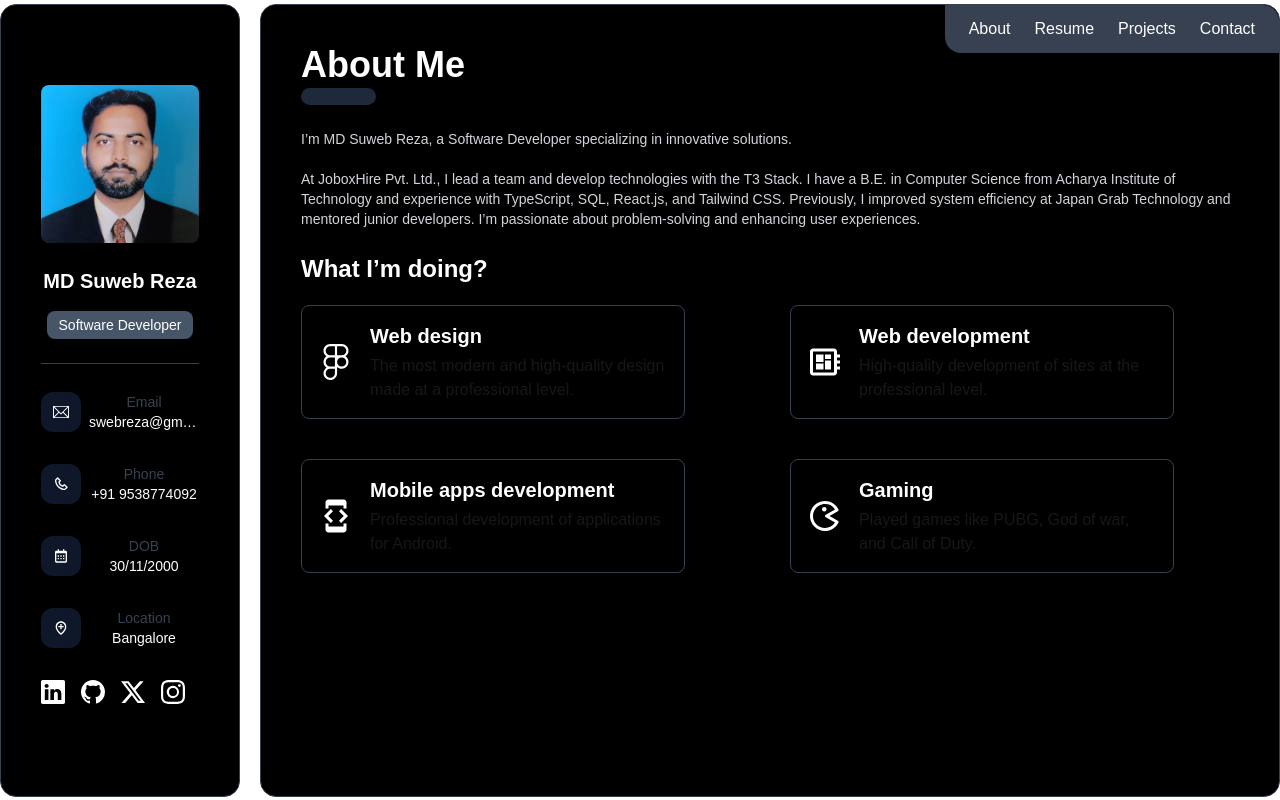
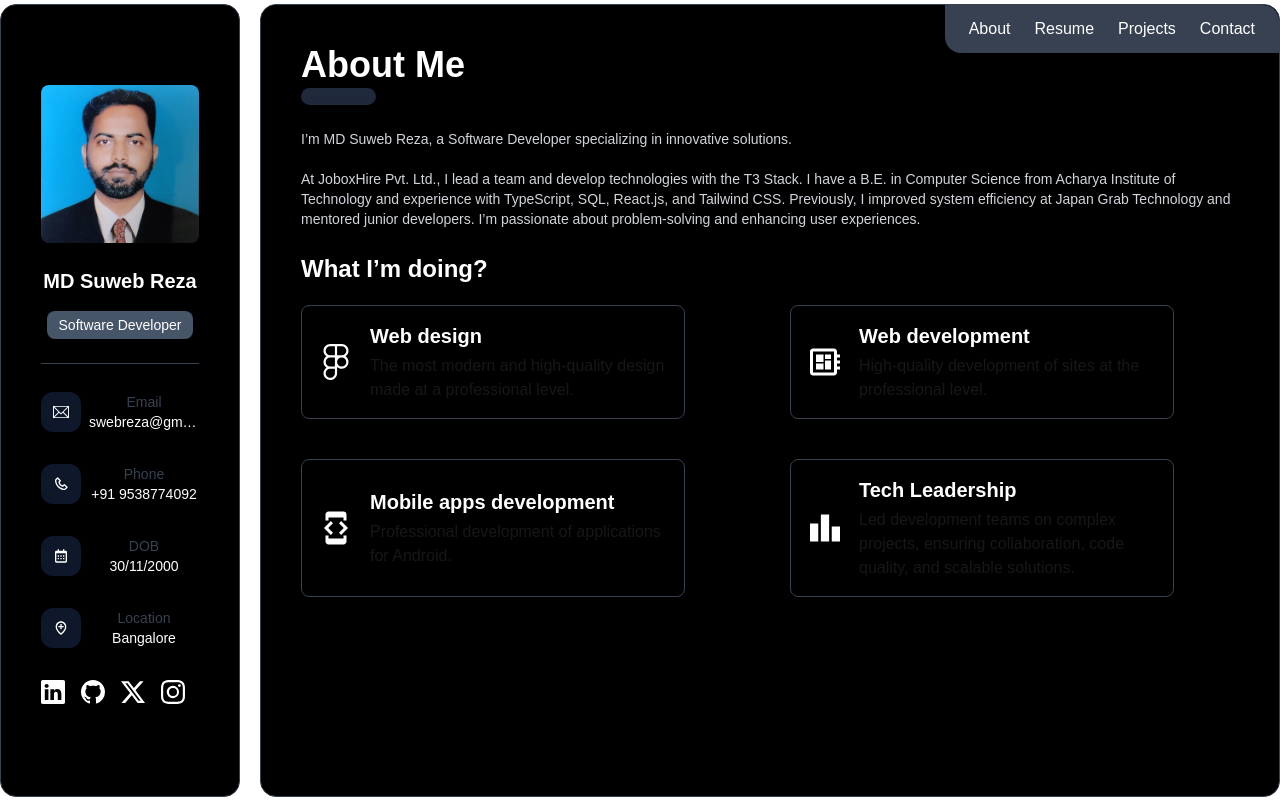
Before and after one commit to swebreza/suweb-reza, a Next.js app: page / in a window 1280 px wide. Built offline with nearby package versions, Linux system fonts and the light colour scheme.

Commit message:
aboutus content updated

```diff
--- a/src/components/About.tsx
+++ b/src/components/About.tsx
@@ -1,8 +1,12 @@
 'use client'
 
-import { BiGame } from 'react-icons/bi'
+// import { BiGame } from 'react-icons/bi'
 import { FaFigma } from 'react-icons/fa'
-import { MdDeveloperBoard, MdDeveloperMode } from 'react-icons/md'
+import {
+  MdDeveloperBoard,
+  MdDeveloperMode,
+  MdLeaderboard,
+} from 'react-icons/md'
 export default function About() {
   return (
     <section id='about' className='p-10 bg-black rounded-2xl w-full'>
@@ -105,14 +109,17 @@ export default function About() {
                 // width={64}
                 // height={64}
               /> */}
-              <BiGame className='text-4xl text-white ' />
+              <MdLeaderboard className='text-4xl text-white ' />
             </div>
 
             {/* Content Section */}
             <div className='ml-4'>
-              <h3 className='text-xl font-semibold text-white'>Gaming</h3>
+              <h3 className='text-xl font-semibold text-white'>
+                Tech Leadership
+              </h3>
               <p className='font-extralight mt-1'>
-                Played games like PUBG, God of war, and Call of Duty.
+                Led development teams on complex projects, ensuring
+                collaboration, code quality, and scalable solutions.
               </p>
             </div>
           </div>
```
